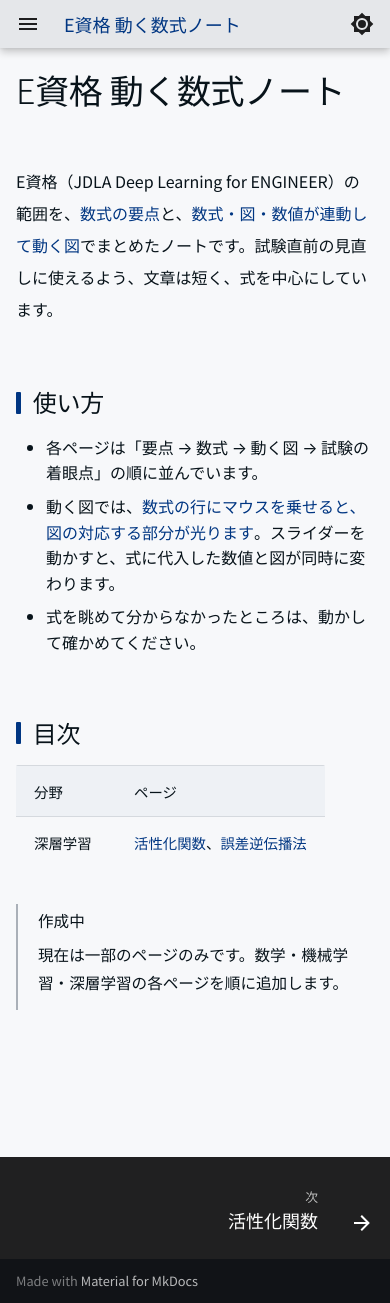
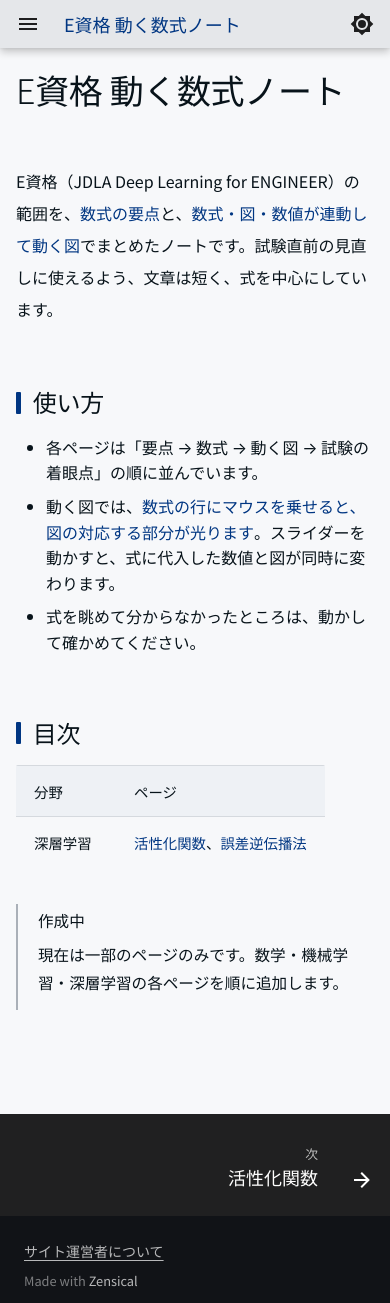
Before and after one commit to minnanosaiban/e-shikaku, an MkDocs documentation site: the page built from docs/index.md, in a window 390 px wide and 1303 px high. Built offline with MkDocs 1.6.1 and Material for MkDocs 9.7.7, drawn with Linux system fonts in a browser that asks for light colours.

Commit message:
Update e-shikaku

```diff
--- /dev/null
+++ b/docs/css/shared/components.css
@@ -0,0 +1,180 @@
+/* minna-design / components.css — 3サイト共通の部品（目次カード・フッターカード・著作権表記・シェアボタン）。
+   tokens.css・base.css・layout.css の後に読み込む。サイト側では編集しない（編集は minna-design）。 */
+
+/* 目次 2列グリッドカード */
+.toc-phase-label {
+  font-size: 13px;
+  font-weight: 700;
+  color: var(--md-link-color);
+  margin: 2rem 0 0.5rem 0;
+  letter-spacing: 0.04em;
+}
+
+.toc-grid {
+  display: grid;
+  width: 100%;   /* .center-container（flex + align-items:center）内で幅が縮まないよう明示 */
+  grid-template-columns: 1fr 1fr;
+  gap: 0.5rem;
+  margin: 0 0 0.4rem 0;
+}
+
+@media only screen and (max-width: 767px) {
+  .toc-grid {
+    grid-template-columns: 1fr;
+  }
+}
+
+/* 罫線でなく背景色＋ホバー時のbox-shadowで区切る（2026-08-18、borderから変更） */
+.toc-card {
+  display: block;
+  padding: 0.75rem 1rem;
+  background: var(--surface-gray);
+  border-radius: 4px;
+  text-decoration: none !important;
+  color: var(--md-typeset-color) !important;
+  transition: box-shadow 0.15s ease, background-color 0.15s ease;
+}
+
+.toc-card:hover {
+  background-color: var(--md-default-fg-color--lightest);
+  box-shadow: 0 2px 8px rgba(0, 0, 0, 0.12);
+  text-decoration: none !important;
+}
+
+.toc-card-num {
+  display: block;
+  font-size: 11px;
+  color: var(--md-link-color);
+  font-weight: 700;
+  letter-spacing: 0.06em;
+  margin-bottom: 0.25rem;
+}
+
+.toc-card-title {
+  display: block;
+  font-size: 14px;
+  font-weight: 700;
+  color: var(--md-typeset-color);
+  line-height: 1.4;
+  margin-bottom: 0.2rem;
+}
+
+.toc-card-desc {
+  display: block;
+  font-size: 12px;
+  color: #70757a;
+  line-height: 1.5;
+}
+
+[data-md-color-scheme="slate"] .toc-card:hover {
+  background-color: rgba(77, 139, 204, 0.06);
+}
+
+[data-md-color-scheme="slate"] .toc-card-desc {
+  color: #aaaaaa;
+}
+
+/* =========================================================
+   フッターの紹介文＋一行リンク（全ページ共通）
+   2026-08-10：カードグリッド（株価チャート＆アプリ／PDF墨消しアプリ）を廃止し、
+   「運営者について」への一行リンクに縮小（旧ルールは git 履歴参照）。
+   2026-08-13：本文列（width-40=32rem centering）に揃える案から、サイドバーの項目・
+   ヘッダーのサイト名と同じ左端（グリッド左端＋.6rem）に揃える案に変更。
+   本文列はページによって中央の狭い列だったり左サイドバー分右にずれたりするが、
+   サイドバー・ヘッダーの左端はどのページでも同じ位置なので、そちらに合わせる方が
+   フッター（全ページ共通の帯）としては筋が通り、見た目のバランスも良い。
+   ========================================================= */
+.md-footer-cards {
+  /* 親の .md-footer-meta__inner が display:flex; justify-content:space-between のため、
+     幅指定が無いと .md-copyright と横並びのflexアイテムとして扱われ、中央寄せがズレる。
+     常に行全体を占有させて、コピーライト文はその下の行に折り返させる。
+     左右パディング0.4rem＋親(.md-footer-meta__inner)の0.2rem＝合計0.6rem。
+     これはサイドバーのナビ項目の左端（.md-nav__list/.md-nav__titleのpadding-left:.6rem。
+     サイドバー自体はグリッド左端に余白なく接している）と同じ値。 */
+  width: 100%;
+  padding: 1.2rem 0.4rem 0;
+}
+
+@media only screen and (max-width: 767px) {
+  .md-footer-cards {
+    /* スマホはサイドバーが隠れて基準が無いため、従来どおり読みやすさ優先の余白のまま */
+    padding: 1rem 1rem 0;
+  }
+}
+
+/* カード群の上に置く紹介文。中央寄せではなく左端揃え（上のコメント参照）。
+   本文用の色（ほぼ黒）だとフッターの暗い背景で見えなくなるため、フッター用の色を明示。 */
+.footer-intro {
+  margin: 0 0 0.8rem;
+  color: var(--md-footer-fg-color--light);
+  font-size: 13px;
+  line-height: 1.7;
+}
+
+.footer-intro a {
+  color: var(--md-footer-fg-color) !important;
+  text-decoration: underline;
+  text-underline-offset: 3px;
+}
+
+/* 一行リンク：紹介文と同じ左端揃え。リンク色はフッター文字色を明示
+   （本文用の --md-link-color は暗背景で見えなくなるため） */
+.footer-links-row {
+  margin: 0;
+  font-size: 14px;
+}
+
+.footer-links-row a {
+  color: var(--md-footer-fg-color);
+  text-decoration: underline;
+  text-underline-offset: 3px;
+}
+
+/* コピーライト行（※の3行など）も footer-intro / footer-links-row と左端を揃える。
+   .md-copyright は .md-footer-cards の兄弟要素（別のflexアイテム）で、左右パディングを
+   自前で持たない。中央寄せの計算に頼ると画面幅によって結果が変わってしまう（実測済み）ため、
+   .md-footer-cards と全く同じ左右パディングを直接持たせて揃える。 */
+.md-copyright {
+  /* Materialは広い画面で .md-copyright{width:auto} に切り替える箇所があり、flexアイテムの
+     width:autoはshrink-to-fit（内容の一番短い行に幅が縮む）になるため width:100% を明示で固定。
+     margin/paddingの左右もMaterial既定(margin:auto .6rem)を打ち消し、footer-cardsと同じ値にする。 */
+  width: 100%;
+  box-sizing: border-box;
+  margin-left: 0;
+  margin-right: 0;
+  padding-left: 0.4rem;
+  padding-right: 0.4rem;
+}
+
+@media only screen and (max-width: 767px) {
+  .md-copyright {
+    padding-left: 1rem;
+    padding-right: 1rem;
+  }
+}
+
+/* シェアボタン：サイトの青（リンク・タブ下線と同じアクションの色）を地色に（2026-08-20、無彩色チップから変更） */
+.x-share {
+  display: inline-block;
+  margin: 0;
+  padding: .35em .65em;
+  font-size: 10px;
+  font-weight: 400;
+  line-height: 1;
+  text-align: center;
+  white-space: nowrap;
+  vertical-align: baseline;
+  border-radius: 0.25rem;
+  color: #FFFFFF !important;
+  background-color: var(--md-link-color);
+}
+
+.x-share:hover {
+  color: #FFFFFF !important;
+  background-color: var(--md-link-hover-color);
+}
+
+/* シェアボタンを囲む段落：既定の上下 1em を詰め、H1 のすぐ上に均等な余白で乗せる */
+.md-typeset p:has(.x-share) {
+  margin: 0 0 0.4rem 0;
+}
--- a/mkdocs.yml
+++ b/mkdocs.yml
@@ -15,6 +15,7 @@
   - css/shared/tokens.css   # 共通（minna-design から sync.bat で同期。直接編集しない）
   - css/shared/base.css
   - css/shared/layout.css
+  - css/shared/components.css
   - css/note.css
 
 extra_javascript:
@@ -76,3 +77,7 @@
   - pymdownx.superfences
   - pymdownx.arithmatex: # 数式は KaTeX で描画する（js/katex-init.js）
       generic: true
+
+extra:
+  # 「サイト運営者について」は tomo のサイトトップ（hotline と同じ。フッターのリンク先）
+  about_url: https://minnanosaiban.github.io/tomo/
--- /dev/null
+++ b/overrides/partials/copyright.html
@@ -0,0 +1,9 @@
+<div class="md-footer-cards">
+  <p class="footer-links-row">
+    <a href="{{ config.extra.about_url }}">サイト運営者について</a>
+  </p>
+</div>
+<div class="md-copyright">
+  Made with
+  <a href="https://zensical.org/" target="_blank" rel="noopener">Zensical</a>
+</div>
```
